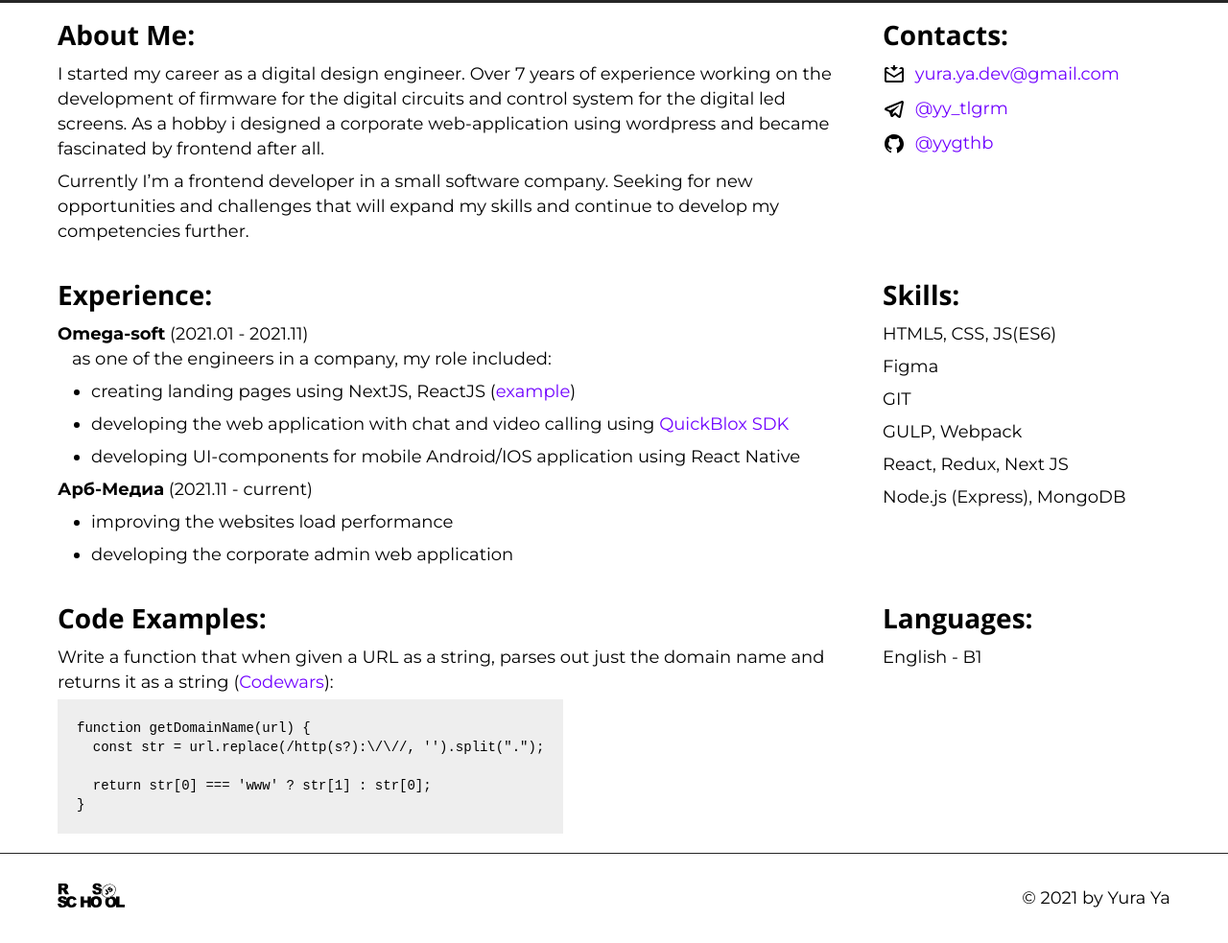
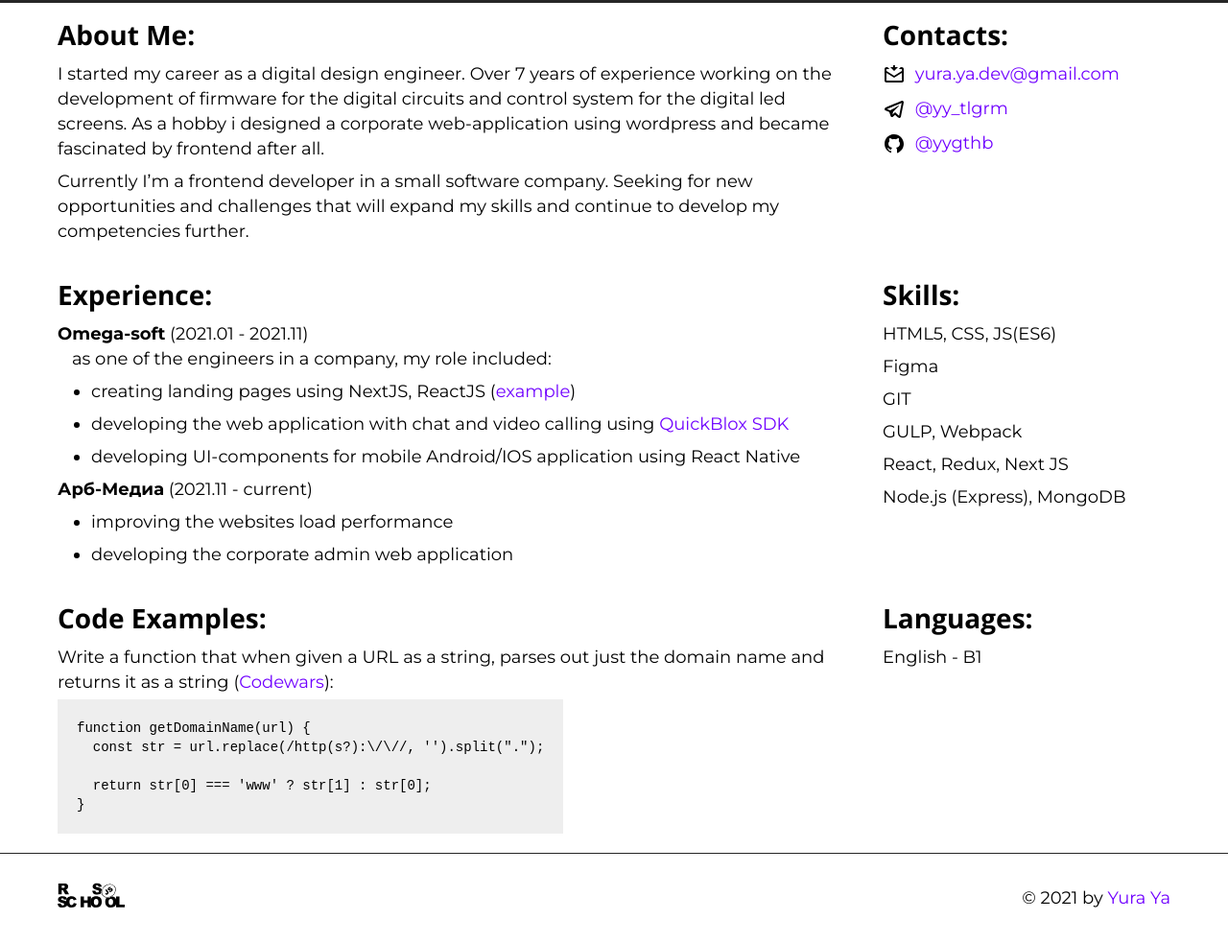
Before and after one commit to yygthb/rsschool-cv, a plain HTML site: page index.html in a window 1280 px wide. Shown: the part 237-1220 px from the top of the page at 96% size. Drawn offline with nearby package versions, Linux system fonts and the light colour scheme.

Commit message:
feat: add github-link to footer

```diff
--- a/index.html
+++ b/index.html
@@ -192,7 +192,10 @@ function getDomainName(url) {
               alt="RS-school logo"
             />
           </a>
-          <div class="footer-copyright">© 2021 by Yura Ya</div>
+          <div class="footer-copyright">
+            © 2021 by
+            <a href="https://github.com/yygthb" target="_blank">Yura Ya</a>
+          </div>
         </div>
       </div>
     </footer>
```
